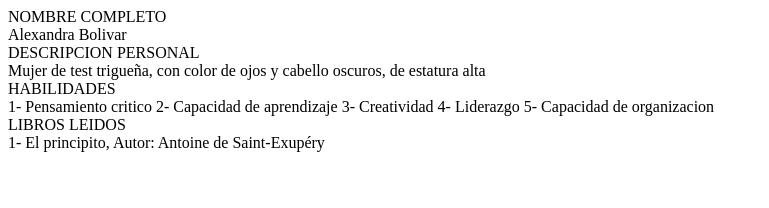
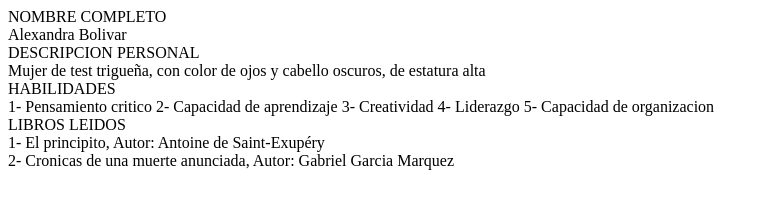
Before and after one commit to Lexxa29/Rubrica-p1, a plain HTML site: page index.html in a window 1280 px wide. Shown: the whole page, without its empty margins (0-769 px from the left). Drawn offline with Linux system fonts and the light colour scheme.

Commit message:
decimo commit

```diff
--- a/index.html
+++ b/index.html
@@ -15,5 +15,6 @@
     <div>LIBROS LEIDOS</div>
     <div>1- El principito, Autor: Antoine de Saint-Exupéry</div>
     <div><img src="https://upload.wikimedia.org/wikipedia/commons/1/1c/El_principito.jpg" width="480" hidden="480"></div>
+    <div>2- Cronicas de una muerte anunciada, Autor: Gabriel Garcia Marquez</div>
 </body>
 </html>
```
